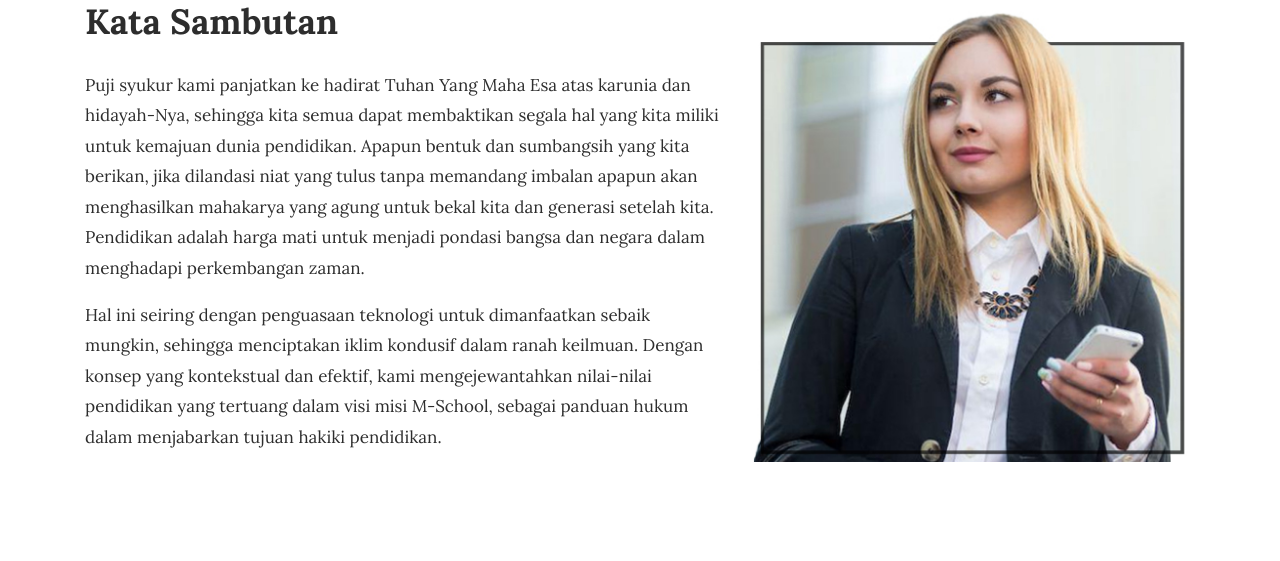
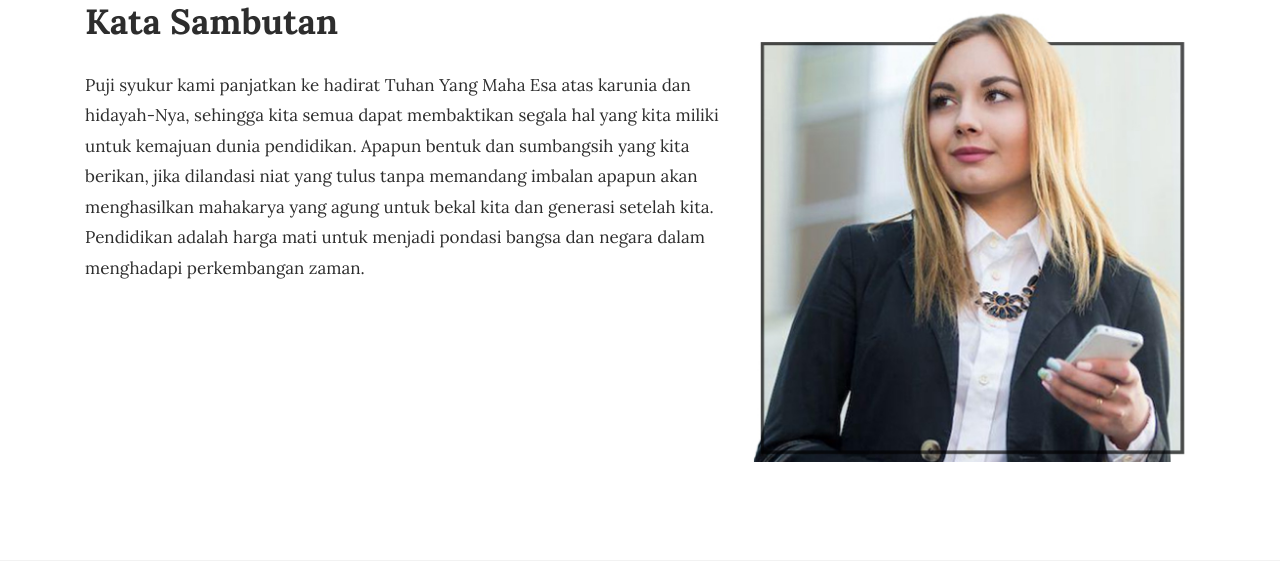
Before and after one commit to mtaufik28/pikaedulu.teambull.id, a CodeIgniter app: page /mschool/about in a window 1280 px wide. Shown: the part 220-781 px from the top of the page. Run offline with CodeIgniter, Linux system fonts and the light colour scheme; data comes from the database, SQL or seed files in the repository.

Commit message:
Ubah About

```diff
--- a/application/views/depan/v_about.php
+++ b/application/views/depan/v_about.php
@@ -75,11 +75,7 @@
                   apapun akan menghasilkan mahakarya yang agung untuk bekal kita dan generasi setelah kita.
                   Pendidikan adalah harga mati untuk menjadi pondasi bangsa dan negara dalam menghadapi perkembangan zaman.
                 </p>
-                <p>Hal ini seiring dengan penguasaan teknologi untuk dimanfaatkan sebaik mungkin,
-                  sehingga menciptakan iklim kondusif dalam ranah keilmuan. Dengan konsep yang kontekstual dan efektif,
-                  kami mengejewantahkan nilai-nilai pendidikan yang tertuang dalam visi misi M-School,
-                  sebagai panduan hukum dalam menjabarkan tujuan hakiki pendidikan.
-                </p>
+
                 </div>
                 <div class="col-md-5">
                     <img src="<?php echo base_url().'theme/images/welcome-img.jpg'?>" class="img-fluid" alt="#">
```
